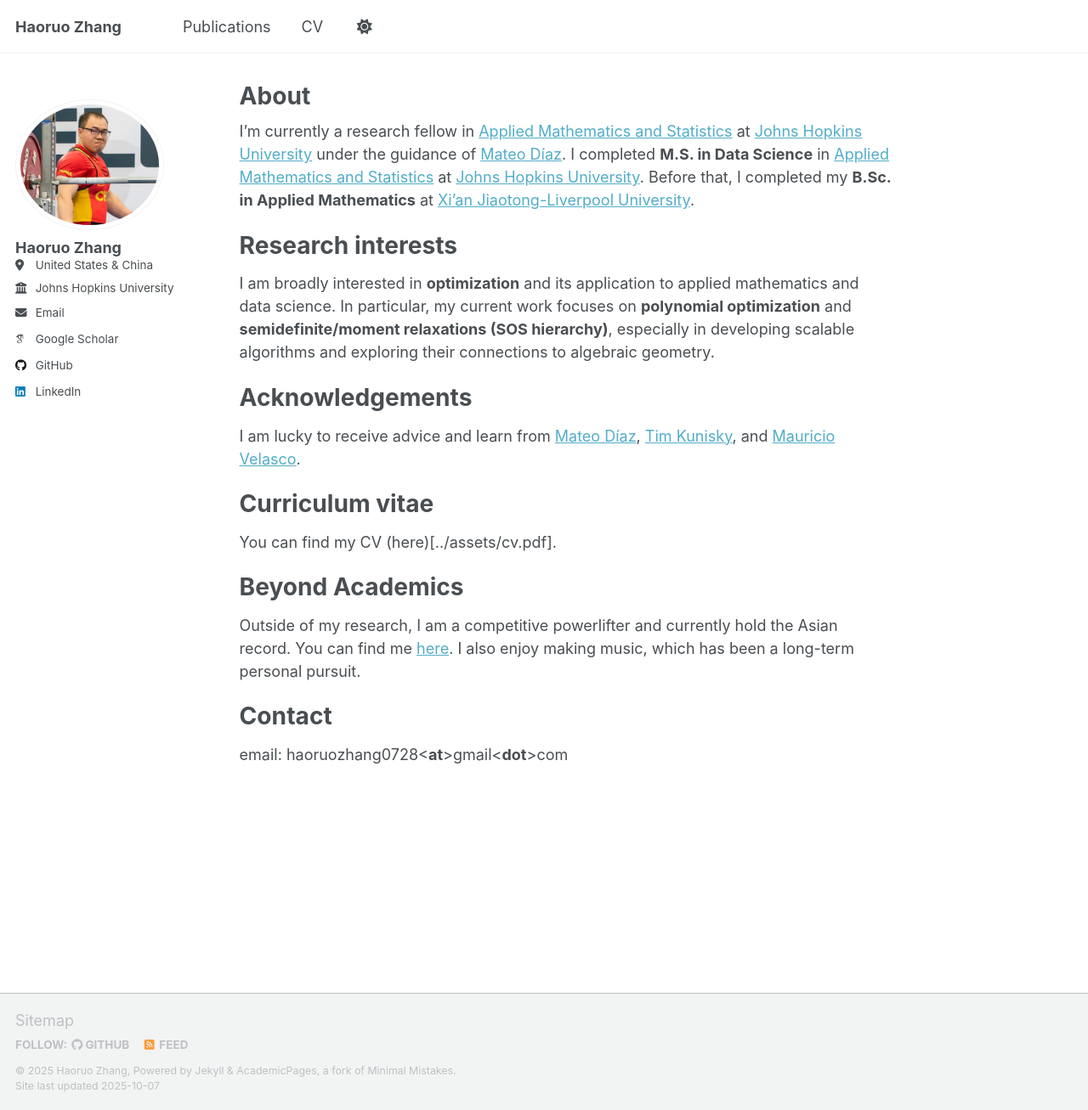
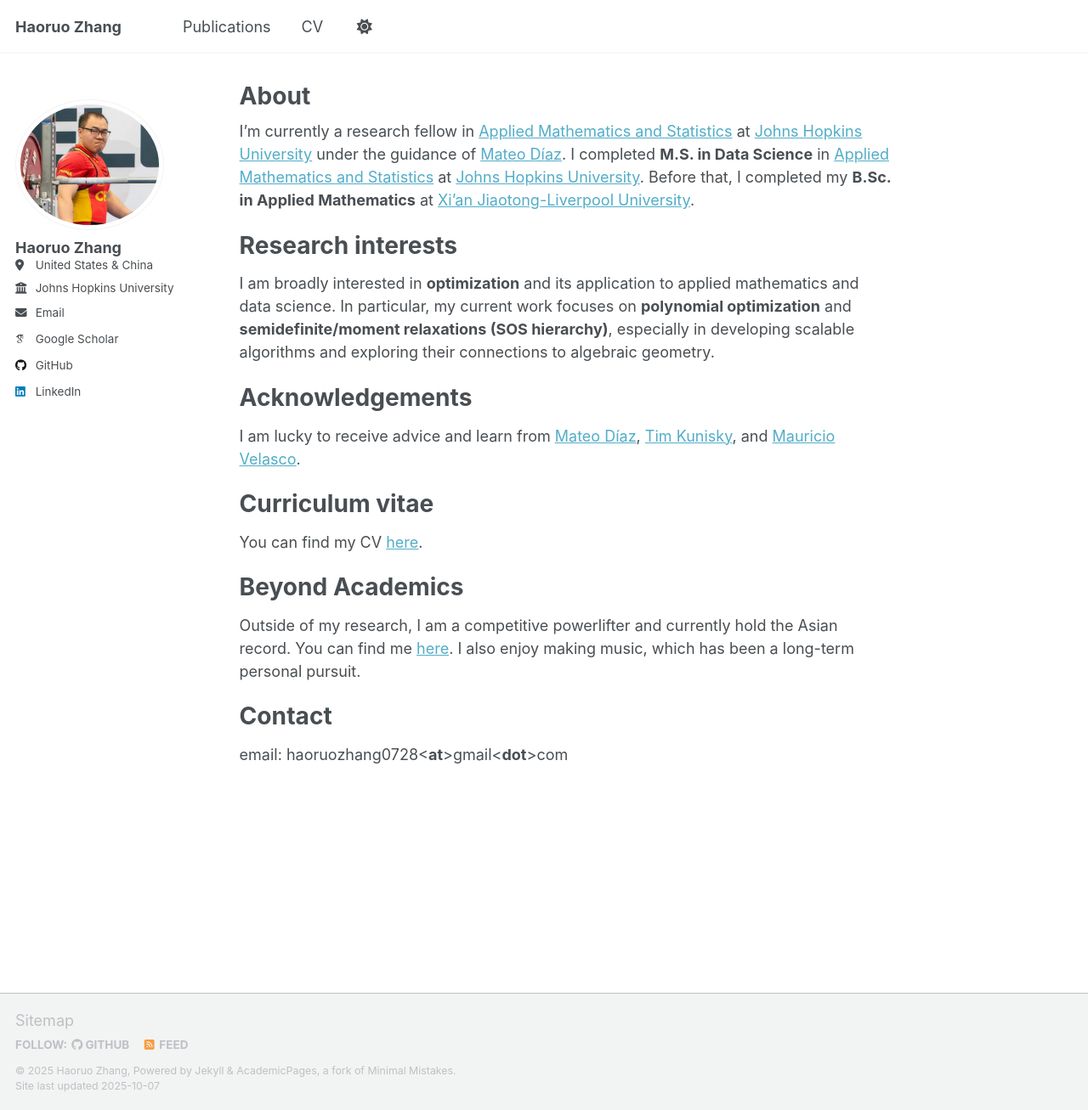
Before and after one commit to haoruo-zhang/haoruo-zhang.github.io, a Jekyll site: the page built from _pages/about.md, in a window 1280 px wide and 1307 px high. Shown: the whole window at 85% size. Built offline with Jekyll 4.4.1, drawn with Linux system fonts in a browser that asks for light colours; some web fonts are replaced; a script that is not in the unit is left out.

Commit message:
Update about.md

```diff
--- a/_pages/about.md
+++ b/_pages/about.md
@@ -18,7 +18,7 @@ I am lucky to receive advice and learn from [Mateo Díaz](https://mateodd25.gith
 
 Curriculum vitae
 ======
-You can find my CV (here)[../assets/cv.pdf].
+You can find my CV [here](../assets/cv.pdf).
 
 Beyond Academics
 ======
```
